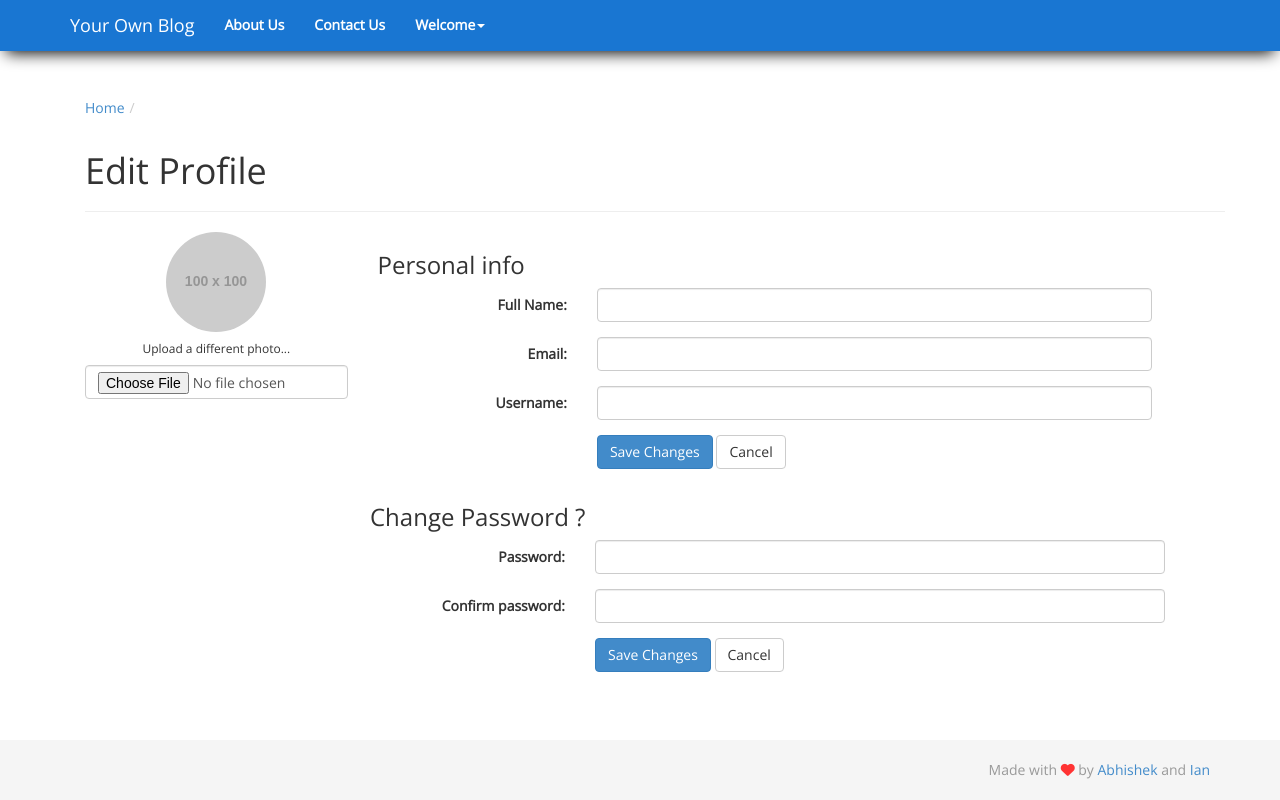
After one commit to ghoshabhi/Multi-User-Blog, a Python web app: template templates/profile.html in a window 1280 px wide. The commit adds this page. Run offline with Jinja, Linux system fonts and the light colour scheme; the template is opened without the code that fills it, so the values that code supplies are empty; grey boxes labelled with a size stand in for pictures from a placeholder-image service; some libraries are stand-ins or nearby versions.

Commit message:
Added profile page(draft)!

```diff
--- a/templates/blog.html
+++ b/templates/blog.html
@@ -3,7 +3,7 @@
 {% block navigation %}
   {% if user %}
     <li class="dropdown">
-          <a href="#" class="dropdown-toggle" data-toggle="dropdown"><b><em>{{user.fullname}}</em></b><b class="caret"></b></a>
+          <a href="#" class="dropdown-toggle" data-toggle="dropdown"><em>{{user.fullname}}</em><b class="caret"></b></a>
           <ul class="dropdown-menu">
             <li><a href="/newpost">New Post</a></li>
             <li><a href="#">All Posts</a></li>
@@ -34,8 +34,9 @@
   <li><a href='/allposts'>blog</a></li>
   <li><a href="/blog/{{ post.key | filterKey }}">{{post.title}}</a></li>
 </ol>
+
+<h1>{{post.title | safe}}</h1>
 <div style="margin:30px;text-align: justify;text-justify: inter-word;">
-  <h1>{{post.title | safe}}</h1>
   <br>
   {{post.content | safe}}
 </div>
--- a/templates/home.html
+++ b/templates/home.html
@@ -9,7 +9,7 @@
       <li><a href="#">All Posts</a></li>
       <li><a href="#">Drafts</a></li>
       <li class="divider"></li>
-      <li><a href="#">Profile</a></li>
+      <li><a href="/profile">Profile</a></li>
       <li><a href="#">Report Problem</a></li>
       <li><a href="/logout">Sign Out</a></li>
     </ul>
@@ -84,7 +84,8 @@
                     <p class="pull-right"><span class="label label-default">keyword</span> <span class="label label-default">tag</span> <span class="label label-default">post</span></p>
                     <ul class="list-inline">
                       <li><a href="#">{{ each_post.created.strftime("%b %d, '%y") }}</a></li>
-                      <li><a href="#"><i class="fa fa-comment"></i> 4 Comments</a></li>
+                      <li><a class="btn btn-md btn-sm btn-success"><span class="fa fa-thumbs-up"></span>&nbsp;Like</a>
+                      <li><a href="#"><i class="fa fa-comment-o"></i> 4 Comments</a></li>
                       <li><a href="#"><i class="fa fa-share"></i> 34 Shares</a></li>
                     </ul>
                   </div>
--- a/templates/master.html
+++ b/templates/master.html
@@ -176,6 +176,10 @@
       }
     });
 </script>
+<script type="text/javascript">
+  {% block javascript %}
 
+  {% endblock %}
+</script>
 </body>
 </html>
--- /dev/null
+++ b/templates/profile.html
@@ -0,0 +1,140 @@
+{% extends "master.html" %}
+
+{% block navigation %}
+ {% if user %}
+  <li class="dropdown">
+    <a href="#" class="dropdown-toggle" data-toggle="dropdown"><em>{{user.fullname}}</em><b class="caret"></b></a>
+    <ul class="dropdown-menu">
+      <li><a href="/newpost">New Post</a></li>
+      <li><a href="#">All Posts</a></li>
+      <li><a href="#">Drafts</a></li>
+      <li class="divider"></li>
+      <li><a href="#">Profile</a></li>
+      <li><a href="#">Report Problem</a></li>
+      <li><a href="/logout">Sign Out</a></li>
+    </ul>
+  </li>
+{% else %}
+  <li class="dropdown">
+    <a href="#" class="dropdown-toggle" data-toggle="dropdown"><b>Welcome</b><b class="caret"></b></a>
+    <ul class="dropdown-menu">
+      <li><a href="/login">Login</a></li>
+      <li><a href="/register">Signup</a></li>
+    </ul>
+  </li>
+{% endif %}
+{% endblock navigation %}
+
+{% block content %}
+
+<ol class="breadcrumb" style="margin-bottom: 5px;">
+  <li><a href="/home">Home</a>
+  <li class="active">{{user.fullname}}</li>
+</ol>
+
+<div class="container">
+    <h1>Edit Profile</h1>
+  	<hr>
+	<div class="row">
+      <!-- left column -->
+      <div class="col-md-3">
+        <div class="text-center">
+          {% if user.photo %}
+            <img src="//placehold.it/400x200" class="img-responsive img-rounded" alt="avatar">
+            <h6>Upload a different photo...</h6>
+
+            <input type="file" class="form-control">
+          {% else %}
+            <img src="//placehold.it/100" class="avatar img-circle" alt="avatar">
+            <h6>Upload a different photo...</h6>
+
+            <input type="file" class="form-control">
+          {% endif %}
+        </div>
+      </div>
+
+      <!-- edit form column -->
+      <div class="col-md-9 personal-info">
+        <div class="alert alert-success alert-dismissable" style="display:none">
+          <a class="panel-close close" data-dismiss="alert">×</a>
+          <i class="fa fa-coffee"></i>
+          This is an <strong>.alert</strong>. Use this to show important messages to the user.
+        </div>
+
+        <h3>Personal info</h3>
+        <form class="form-horizontal" action='/aboutus'>
+          <div class="form-group">
+            <label class="col-lg-3 control-label">Full Name:</label>
+            <div class="col-lg-8">
+              <input class="form-control" type="text" value="{{user.fullname}}">
+            </div>
+          </div>
+          <!-- <div class="form-group">
+            <label class="col-lg-3 control-label">Company:</label>
+            <div class="col-lg-8">
+              <input class="form-control" type="text" value="">
+            </div>
+          </div> -->
+          <div class="form-group">
+            <label class="col-lg-3 control-label">Email:</label>
+            <div class="col-lg-8">
+              <input class="form-control" type="text" value="{{user.email}}">
+            </div>
+          </div>
+          <div class="form-group">
+            <label class="col-md-3 control-label">Username:</label>
+            <div class="col-md-8">
+              <input class="form-control" type="text" value="{{user.user_name}}">
+            </div>
+          </div>
+          <div class="form-group">
+            <label class="col-md-3 control-label"></label>
+            <div class="col-md-8">
+              <input type="submit" class="btn btn-primary" value="Save Changes">
+              <span></span>
+              <input type="reset" class="btn btn-default" value="Cancel">
+            </div>
+          </div>
+        </form>
+      </div>
+
+
+      <div class="row">
+        <div class="col-md-3"></div>
+        <div class="col-md-9 personal-info">
+        <!-- <div class="alert alert-info alert-dismissable">
+          <a class="panel-close close" data-dismiss="alert">×</a>
+          <i class="fa fa-coffee"></i>
+          This is an <strong>.alert</strong>. Use this to show important messages to the user.
+        </div> -->
+        <h3>Change Password ?</h3>
+
+        <form class="form-horizontal" action="/test">
+          <div class="form-group">
+            <label class="col-md-3 control-label">Password:</label>
+            <div class="col-md-8">
+              <input class="form-control" id="pass" type="password">
+            </div>
+          </div>
+          <div class="form-group">
+            <label class="col-md-3 control-label">Confirm password:</label>
+            <div class="col-md-8">
+              <input class="form-control" type="password">
+            </div>
+          </div>
+          <div class="form-group">
+            <label class="col-md-3 control-label"></label>
+            <div class="col-md-8">
+              <input type="button" class="btn btn-primary" value="Save Changes">
+              <span></span>
+              <input type="reset" class="btn btn-default" value="Cancel">
+            </div>
+          </div>
+        </form>
+      </div>
+      </div>
+  </div>
+</div>
+
+
+{% endblock %}
```
Also changed, not shown: main.py (+15 -3 lines), templates/test.html (+24 -0 lines).
